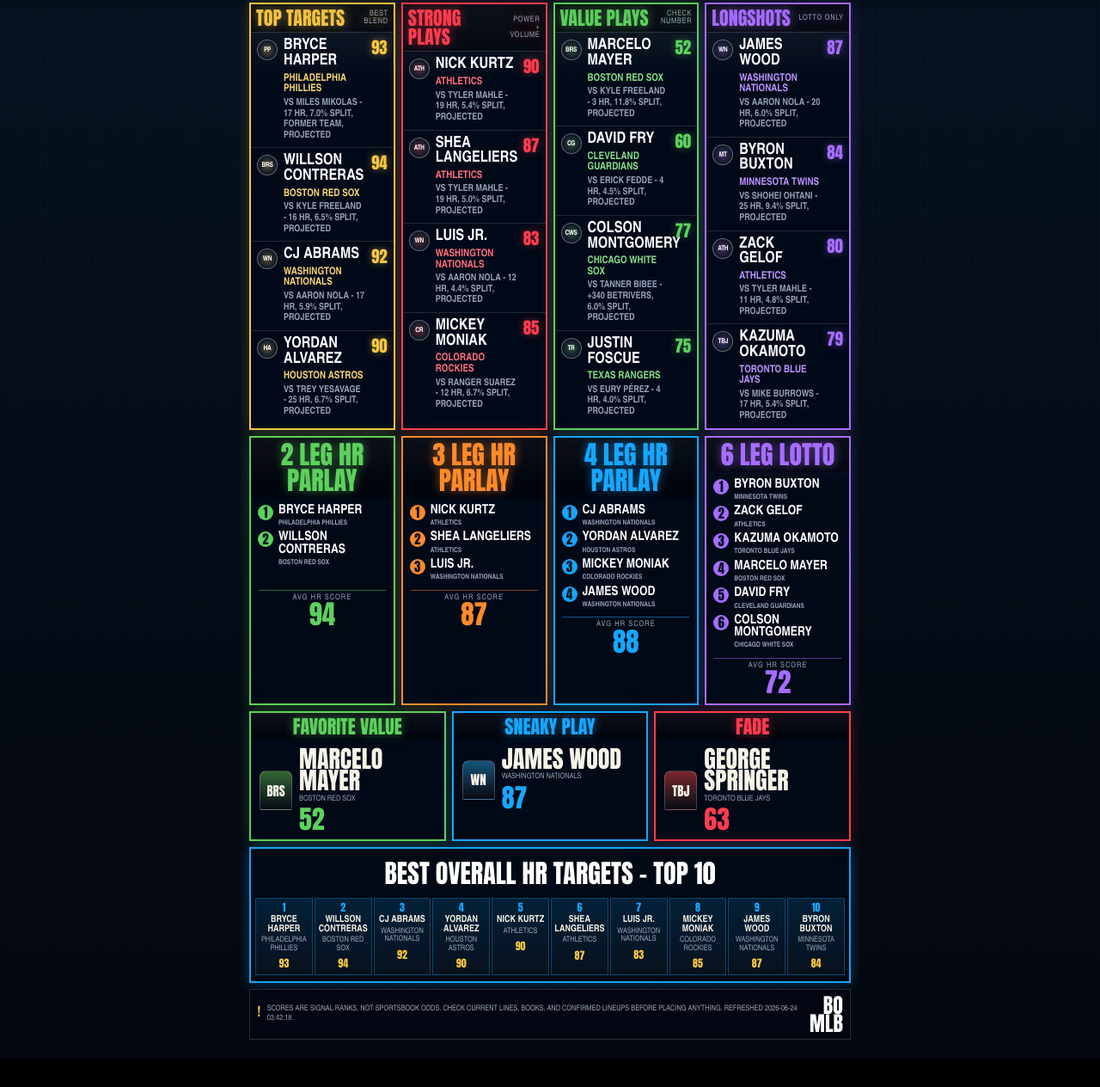
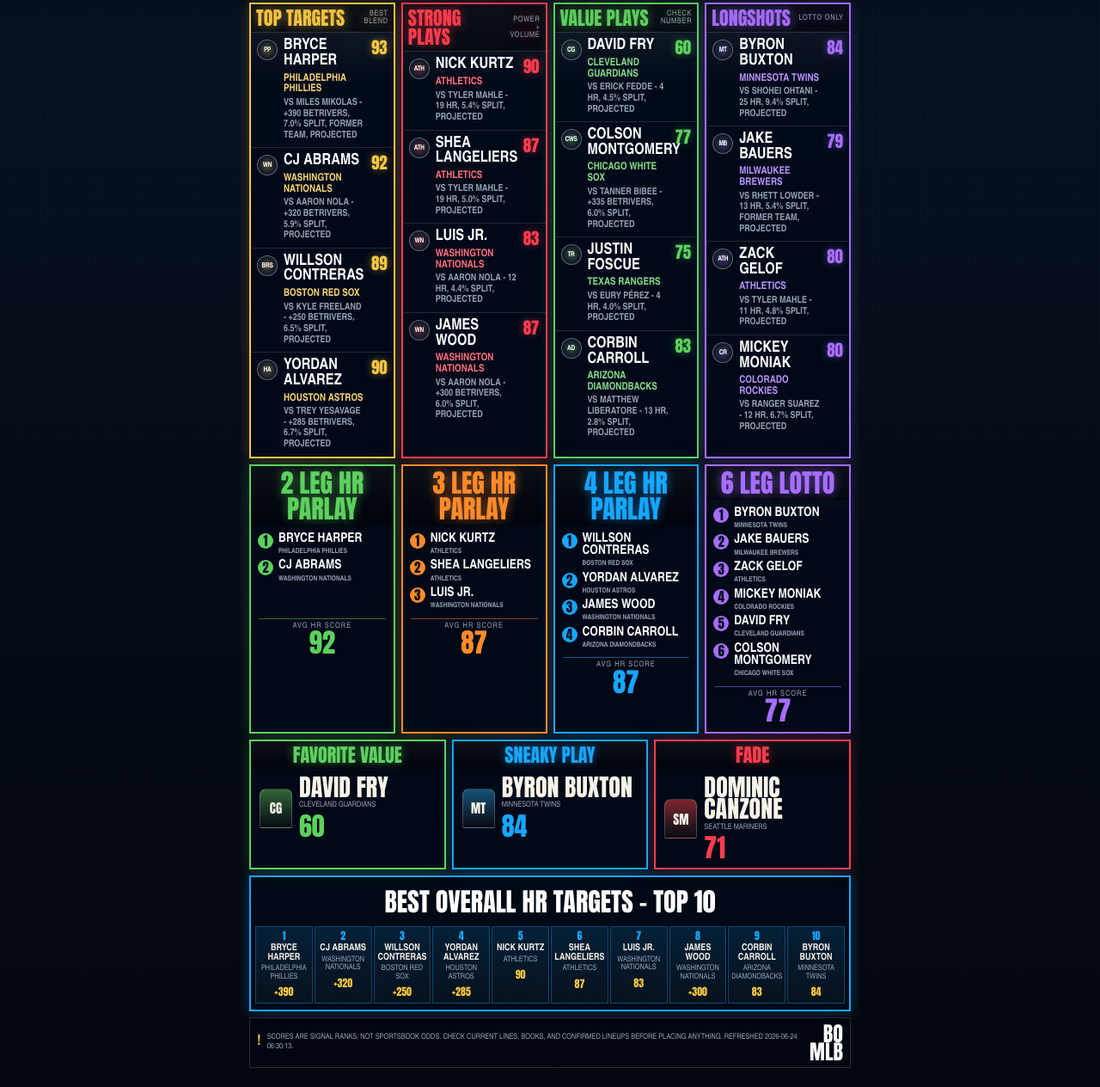
Before and after one commit to basezero-projects/mlb-sheet-download, a plain HTML site: page index.html in a window 1280 px wide. Shown: the part 398-1662 px from the top of the page at 86% size. Before the commit the page ends 1629 px from the top, so only its background shows below. Drawn offline with Linux system fonts and the light colour scheme.

Commit message:
Update MLB parlay board 2026-06-24

```diff
--- a/index.html
+++ b/index.html
@@ -610,7 +610,7 @@
       <div><strong>14</strong>SP known</div>
       <div><strong>0</strong>Lineups</div>
       <div><strong>12</strong>Reunion</div>
-      <div><strong>14</strong>HR odds</div>
+      <div><strong>59</strong>HR odds</div>
       <div><strong>6</strong>Inj filter</div>
     </section>
 
@@ -624,9 +624,19 @@
           <div class="play-name">
             <strong>Bryce Harper</strong>
             <span class="play-team">Philadelphia Phillies</span>
-            <span class="play-meta">vs Miles Mikolas - 17 HR, 7.0% split, former team, projected</span>
+            <span class="play-meta">vs Miles Mikolas - +390 BetRivers, 7.0% split, former team, projected</span>
           </div>
           <div class="score-tag">93</div>
+        </div>
+
+        <div class="play-row">
+          <div class="badge">WN</div>
+          <div class="play-name">
+            <strong>CJ Abrams</strong>
+            <span class="play-team">Washington Nationals</span>
+            <span class="play-meta">vs Aaron Nola - +320 BetRivers, 5.9% split, projected</span>
+          </div>
+          <div class="score-tag">92</div>
         </div>
 
         <div class="play-row">
@@ -634,19 +644,9 @@
           <div class="play-name">
             <strong>Willson Contreras</strong>
             <span class="play-team">Boston Red Sox</span>
-            <span class="play-meta">vs Kyle Freeland - 16 HR, 6.5% split, projected</span>
+            <span class="play-meta">vs Kyle Freeland - +250 BetRivers, 6.5% split, projected</span>
           </div>
-          <div class="score-tag">94</div>
-        </div>
-
-        <div class="play-row">
-          <div class="badge">WN</div>
-          <div class="play-name">
-            <strong>CJ Abrams</strong>
-            <span class="play-team">Washington Nationals</span>
-            <span class="play-meta">vs Aaron Nola - 17 HR, 5.9% split, projected</span>
-          </div>
-          <div class="score-tag">92</div>
+          <div class="score-tag">89</div>
         </div>
 
         <div class="play-row">
@@ -654,7 +654,7 @@
           <div class="play-name">
             <strong>Yordan Alvarez</strong>
             <span class="play-team">Houston Astros</span>
-            <span class="play-meta">vs Trey Yesavage - 25 HR, 6.7% split, projected</span>
+            <span class="play-meta">vs Trey Yesavage - +285 BetRivers, 6.7% split, projected</span>
           </div>
           <div class="score-tag">90</div>
         </div>
@@ -696,13 +696,13 @@
         </div>
 
         <div class="play-row">
-          <div class="badge">CR</div>
+          <div class="badge">WN</div>
           <div class="play-name">
-            <strong>Mickey Moniak</strong>
-            <span class="play-team">Colorado Rockies</span>
-            <span class="play-meta">vs Ranger Suarez - 12 HR, 6.7% split, projected</span>
+            <strong>James Wood</strong>
+            <span class="play-team">Washington Nationals</span>
+            <span class="play-meta">vs Aaron Nola - +300 BetRivers, 6.0% split, projected</span>
           </div>
-          <div class="score-tag">85</div>
+          <div class="score-tag">87</div>
         </div>
 
       </article>
@@ -710,16 +710,6 @@
 
       <article class="box" style="--accent:var(--green)">
         <div class="box-title">Value Plays<small>Check number</small></div>
-
-        <div class="play-row">
-          <div class="badge">BRS</div>
-          <div class="play-name">
-            <strong>Marcelo Mayer</strong>
-            <span class="play-team">Boston Red Sox</span>
-            <span class="play-meta">vs Kyle Freeland - 3 HR, 11.8% split, projected</span>
-          </div>
-          <div class="score-tag">52</div>
-        </div>
 
         <div class="play-row">
           <div class="badge">CG</div>
@@ -736,7 +726,7 @@
           <div class="play-name">
             <strong>Colson Montgomery</strong>
             <span class="play-team">Chicago White Sox</span>
-            <span class="play-meta">vs Tanner Bibee - +340 BetRivers, 6.0% split, projected</span>
+            <span class="play-meta">vs Tanner Bibee - +335 BetRivers, 6.0% split, projected</span>
           </div>
           <div class="score-tag">77</div>
         </div>
@@ -751,21 +741,21 @@
           <div class="score-tag">75</div>
         </div>
 
+        <div class="play-row">
+          <div class="badge">AD</div>
+          <div class="play-name">
+            <strong>Corbin Carroll</strong>
+            <span class="play-team">Arizona Diamondbacks</span>
+            <span class="play-meta">vs Matthew Liberatore - 13 HR, 2.8% split, projected</span>
+          </div>
+          <div class="score-tag">83</div>
+        </div>
+
       </article>
 
 
       <article class="box" style="--accent:var(--purple)">
         <div class="box-title">Longshots<small>Lotto only</small></div>
-
-        <div class="play-row">
-          <div class="badge">WN</div>
-          <div class="play-name">
-            <strong>James Wood</strong>
-            <span class="play-team">Washington Nationals</span>
-            <span class="play-meta">vs Aaron Nola - 20 HR, 6.0% split, projected</span>
-          </div>
-          <div class="score-tag">87</div>
-        </div>
 
         <div class="play-row">
           <div class="badge">MT</div>
@@ -775,6 +765,16 @@
             <span class="play-meta">vs Shohei Ohtani - 25 HR, 9.4% split, projected</span>
           </div>
           <div class="score-tag">84</div>
+        </div>
+
+        <div class="play-row">
+          <div class="badge">MB</div>
+          <div class="play-name">
+            <strong>Jake Bauers</strong>
+            <span class="play-team">Milwaukee Brewers</span>
+            <span class="play-meta">vs Rhett Lowder - 13 HR, 5.4% split, former team, projected</span>
+          </div>
+          <div class="score-tag">79</div>
         </div>
 
         <div class="play-row">
@@ -788,13 +788,13 @@
         </div>
 
         <div class="play-row">
-          <div class="badge">TBJ</div>
+          <div class="badge">CR</div>
           <div class="play-name">
-            <strong>Kazuma Okamoto</strong>
-            <span class="play-team">Toronto Blue Jays</span>
-            <span class="play-meta">vs Mike Burrows - 17 HR, 5.4% split, projected</span>
+            <strong>Mickey Moniak</strong>
+            <span class="play-team">Colorado Rockies</span>
+            <span class="play-meta">vs Ranger Suarez - 12 HR, 6.7% split, projected</span>
           </div>
-          <div class="score-tag">79</div>
+          <div class="score-tag">80</div>
         </div>
 
       </article>
@@ -805,8 +805,8 @@
 
       <article class="box parlay" style="--accent:var(--green)">
         <div class="box-title">2 Leg HR Parlay</div>
-        <div class="legs"><div class="leg"><span>1</span><div><strong>Bryce Harper</strong><em>Philadelphia Phillies</em></div></div><div class="leg"><span>2</span><div><strong>Willson Contreras</strong><em>Boston Red Sox</em></div></div></div>
-        <div class="parlay-score"><small>AVG HR SCORE</small>94</div>
+        <div class="legs"><div class="leg"><span>1</span><div><strong>Bryce Harper</strong><em>Philadelphia Phillies</em></div></div><div class="leg"><span>2</span><div><strong>CJ Abrams</strong><em>Washington Nationals</em></div></div></div>
+        <div class="parlay-score"><small>AVG HR SCORE</small>92</div>
       </article>
 
 
@@ -819,15 +819,15 @@
 
       <article class="box parlay" style="--accent:var(--blue)">
         <div class="box-title">4 Leg HR Parlay</div>
-        <div class="legs"><div class="leg"><span>1</span><div><strong>CJ Abrams</strong><em>Washington Nationals</em></div></div><div class="leg"><span>2</span><div><strong>Yordan Alvarez</strong><em>Houston Astros</em></div></div><div class="leg"><span>3</span><div><strong>Mickey Moniak</strong><em>Colorado Rockies</em></div></div><div class="leg"><span>4</span><div><strong>James Wood</strong><em>Washington Nationals</em></div></div></div>
-        <div class="parlay-score"><small>AVG HR SCORE</small>88</div>
+        <div class="legs"><div class="leg"><span>1</span><div><strong>Willson Contreras</strong><em>Boston Red Sox</em></div></div><div class="leg"><span>2</span><div><strong>Yordan Alvarez</strong><em>Houston Astros</em></div></div><div class="leg"><span>3</span><div><strong>James Wood</strong><em>Washington Nationals</em></div></div><div class="leg"><span>4</span><div><strong>Corbin Carroll</strong><em>Arizona Diamondbacks</em></div></div></div>
+        <div class="parlay-score"><small>AVG HR SCORE</small>87</div>
       </article>
 
 
       <article class="box parlay" style="--accent:var(--purple)">
         <div class="box-title">6 Leg Lotto</div>
-        <div class="legs"><div class="leg"><span>1</span><div><strong>Byron Buxton</strong><em>Minnesota Twins</em></div></div><div class="leg"><span>2</span><div><strong>Zack Gelof</strong><em>Athletics</em></div></div><div class="leg"><span>3</span><div><strong>Kazuma Okamoto</strong><em>Toronto Blue Jays</em></div></div><div class="leg"><span>4</span><div><strong>Marcelo Mayer</strong><em>Boston Red Sox</em></div></div><div class="leg"><span>5</span><div><strong>David Fry</strong><em>Cleveland Guardians</em></div></div><div class="leg"><span>6</span><div><strong>Colson Montgomery</strong><em>Chicago White Sox</em></div></div></div>
-        <div class="parlay-score"><small>AVG HR SCORE</small>72</div>
+        <div class="legs"><div class="leg"><span>1</span><div><strong>Byron Buxton</strong><em>Minnesota Twins</em></div></div><div class="leg"><span>2</span><div><strong>Jake Bauers</strong><em>Milwaukee Brewers</em></div></div><div class="leg"><span>3</span><div><strong>Zack Gelof</strong><em>Athletics</em></div></div><div class="leg"><span>4</span><div><strong>Mickey Moniak</strong><em>Colorado Rockies</em></div></div><div class="leg"><span>5</span><div><strong>David Fry</strong><em>Cleveland Guardians</em></div></div><div class="leg"><span>6</span><div><strong>Colson Montgomery</strong><em>Chicago White Sox</em></div></div></div>
+        <div class="parlay-score"><small>AVG HR SCORE</small>77</div>
       </article>
 
     </section>
@@ -837,8 +837,8 @@
       <article class="box spotlight" style="--accent:var(--green)">
         <div class="box-title">Favorite Value</div>
         <div class="spot-player">
-          <div class="spot-avatar">BRS</div>
-          <div><strong>Marcelo Mayer</strong><small>Boston Red Sox</small><span>52</span></div>
+          <div class="spot-avatar">CG</div>
+          <div><strong>David Fry</strong><small>Cleveland Guardians</small><span>60</span></div>
         </div>
       </article>
 
@@ -846,8 +846,8 @@
       <article class="box spotlight" style="--accent:var(--blue)">
         <div class="box-title">Sneaky Play</div>
         <div class="spot-player">
-          <div class="spot-avatar">WN</div>
-          <div><strong>James Wood</strong><small>Washington Nationals</small><span>87</span></div>
+          <div class="spot-avatar">MT</div>
+          <div><strong>Byron Buxton</strong><small>Minnesota Twins</small><span>84</span></div>
         </div>
       </article>
 
@@ -855,8 +855,8 @@
       <article class="box spotlight" style="--accent:var(--red)">
         <div class="box-title">Fade</div>
         <div class="spot-player">
-          <div class="spot-avatar">TBJ</div>
-          <div><strong>George Springer</strong><small>Toronto Blue Jays</small><span>63</span></div>
+          <div class="spot-avatar">SM</div>
+          <div><strong>Dominic Canzone</strong><small>Seattle Mariners</small><span>71</span></div>
         </div>
       </article>
 
@@ -870,28 +870,28 @@
           <b>1</b>
           <span>Bryce Harper</span>
           <em>Philadelphia Phillies</em>
-          <strong>93</strong>
+          <strong>+390</strong>
         </div>
 
         <div class="strip-card">
           <b>2</b>
-          <span>Willson Contreras</span>
-          <em>Boston Red Sox</em>
-          <strong>94</strong>
+          <span>CJ Abrams</span>
+          <em>Washington Nationals</em>
+          <strong>+320</strong>
         </div>
 
         <div class="strip-card">
           <b>3</b>
-          <span>CJ Abrams</span>
-          <em>Washington Nationals</em>
-          <strong>92</strong>
+          <span>Willson Contreras</span>
+          <em>Boston Red Sox</em>
+          <strong>+250</strong>
         </div>
 
         <div class="strip-card">
           <b>4</b>
           <span>Yordan Alvarez</span>
           <em>Houston Astros</em>
-          <strong>90</strong>
+          <strong>+285</strong>
         </div>
 
         <div class="strip-card">
@@ -917,16 +917,16 @@
 
         <div class="strip-card">
           <b>8</b>
-          <span>Mickey Moniak</span>
-          <em>Colorado Rockies</em>
-          <strong>85</strong>
+          <span>James Wood</span>
+          <em>Washington Nationals</em>
+          <strong>+300</strong>
         </div>
 
         <div class="strip-card">
           <b>9</b>
-          <span>James Wood</span>
-          <em>Washington Nationals</em>
-          <strong>87</strong>
+          <span>Corbin Carroll</span>
+          <em>Arizona Diamondbacks</em>
+          <strong>83</strong>
         </div>
 
         <div class="strip-card">
@@ -941,7 +941,7 @@
 
     <footer class="disclaimer">
       <b>!</b>
-      <span>Scores are signal ranks, not sportsbook odds. Check current lines, books, and confirmed lineups before placing anything. Refreshed 2026-06-24 03:42:18.</span>
+      <span>Scores are signal ranks, not sportsbook odds. Check current lines, books, and confirmed lineups before placing anything. Refreshed 2026-06-24 06:30:13.</span>
       <div class="logo">BO<br>MLB</div>
     </footer>
   </main>
```
Also changed, not shown: 2 other files.
